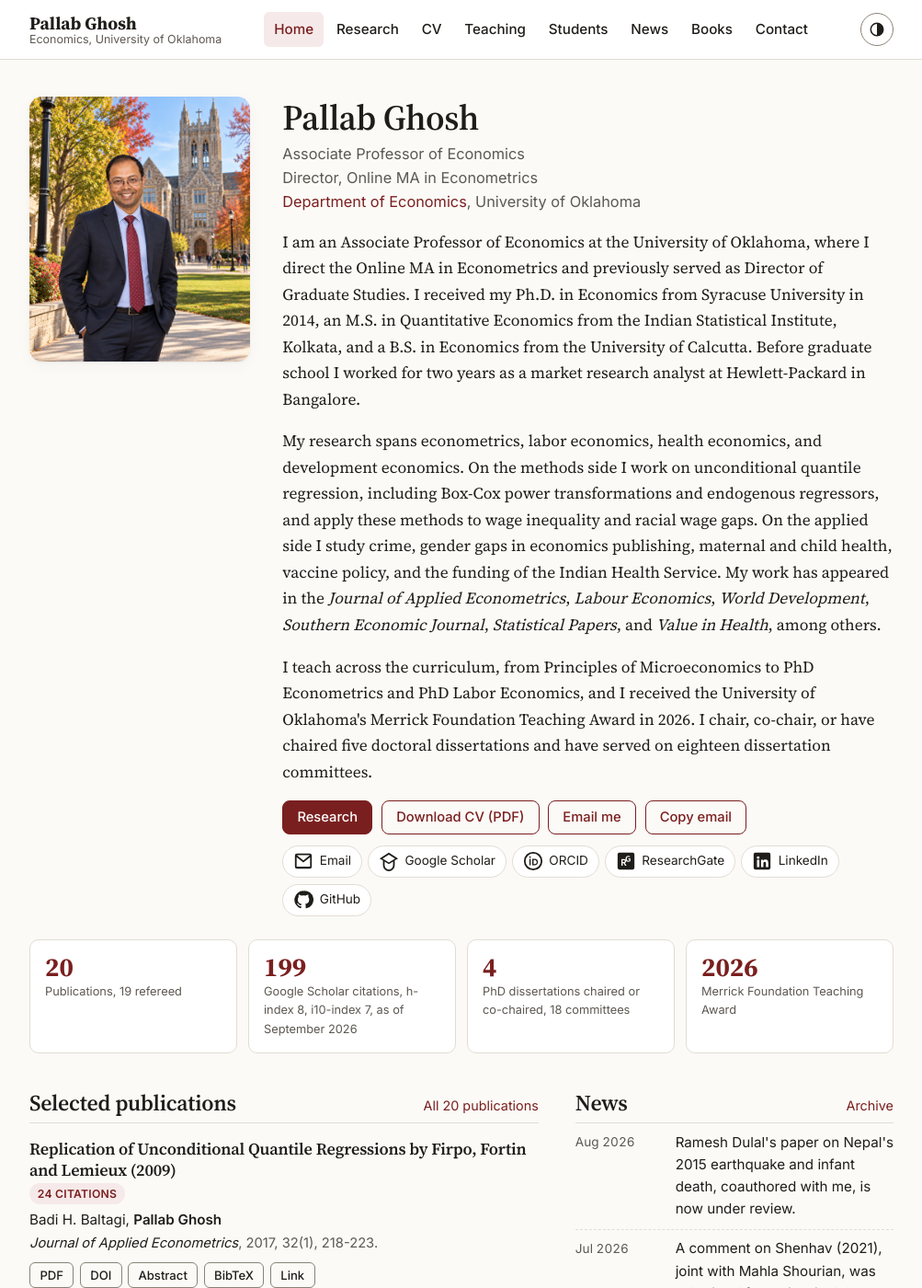
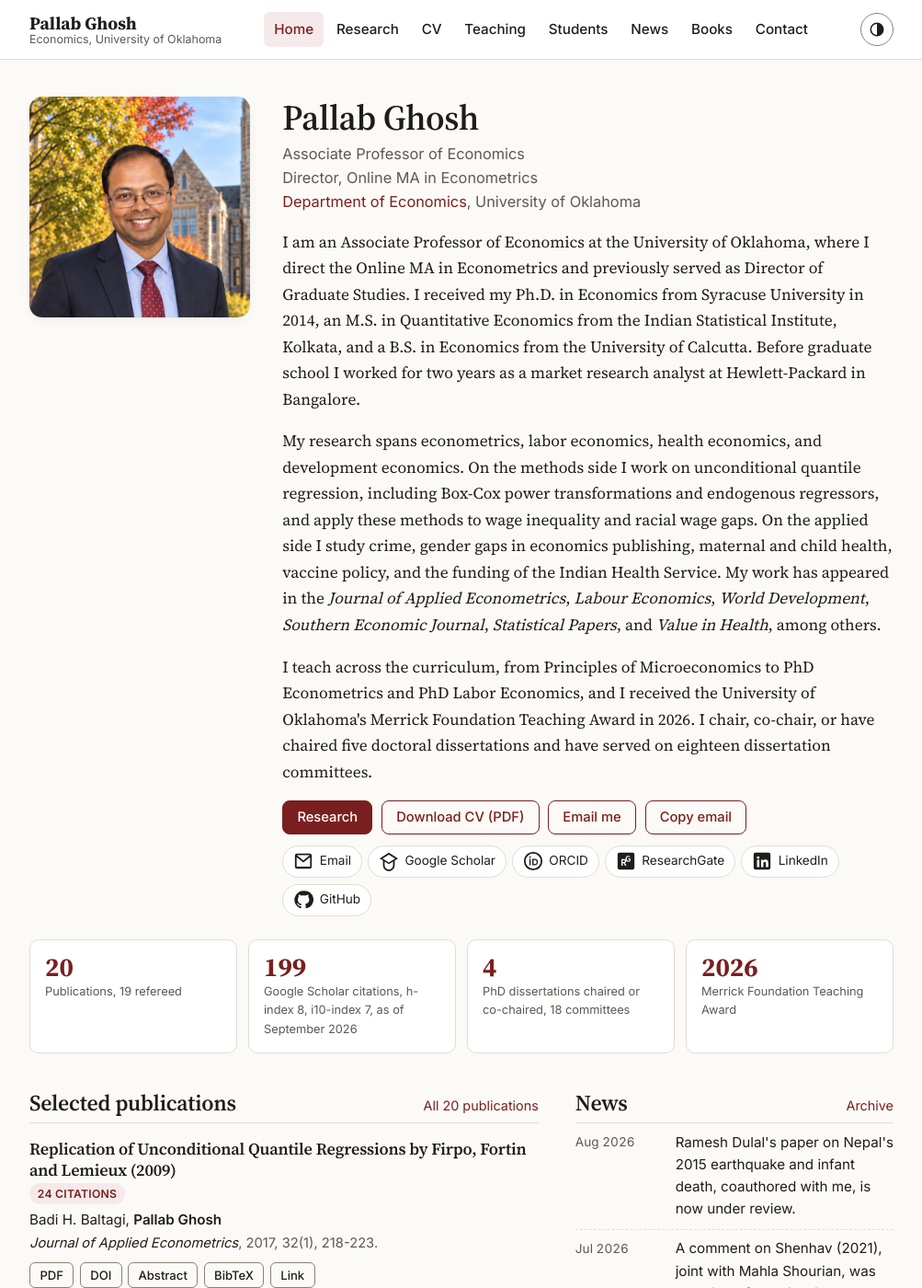
Before and after one commit to paghosh/paghosh.github.io, a Jekyll site: the page built from index.html, in a window 1280 px wide and 1400 px high. Shown: the whole window at 92% size, without its empty margins (138-1141 px from the left). Built offline with Jekyll 4.4.1, drawn with Linux system fonts in a browser that asks for light colours.

Commit message:
Headshot: head and shoulders crop, upscaled and sharpened
Co-Authored-By: Claude Fable 5.1 <noreply@anthropic.com>

```diff
--- a/assets/css/main.css
+++ b/assets/css/main.css
@@ -105,7 +105,7 @@ main.container { padding-top: 2rem; padding-bottom: 3rem; min-height: 60vh; }
 
 /* Home */
 .hero { display: grid; grid-template-columns: 240px 1fr; gap: 2.2rem; align-items: start; margin-top: .5rem; }
-.hero-photo img { border-radius: 14px; box-shadow: var(--shadow); width: 100%; aspect-ratio: 1145 / 1374; object-fit: cover; }
+.hero-photo img { border-radius: 14px; box-shadow: var(--shadow); width: 100%; aspect-ratio: 1 / 1; object-fit: cover; }
 .hero h1 { font-size: 2.4rem; margin-bottom: .2rem; }
 .hero .titles { color: var(--text-muted); margin-bottom: 1rem; font-size: 1.02rem; }
 .hero .titles span { display: block; }
--- a/index.html
+++ b/index.html
@@ -10,7 +10,7 @@ description: "Pallab Ghosh is an Associate Professor of Economics at the Univers
 {% assign npubs = published | size | plus: commentary.size %}
 <section class="hero">
   <div class="hero-photo">
-    <img src="{{ site.author.photo | relative_url }}?v=20261011d" alt="Portrait of Pallab Ghosh" width="1145" height="1374" fetchpriority="high">
+    <img src="{{ site.author.photo | relative_url }}?v=20261011e" alt="Portrait of Pallab Ghosh" width="1200" height="1200" fetchpriority="high">
   </div>
   <div class="hero-text">
     <h1>{{ site.author.name }}</h1>
```
Also changed, not shown: README.md, assets/img/headshot.jpg, assets/img/headshot_small.jpg, assets/img/og-image.jpg.
